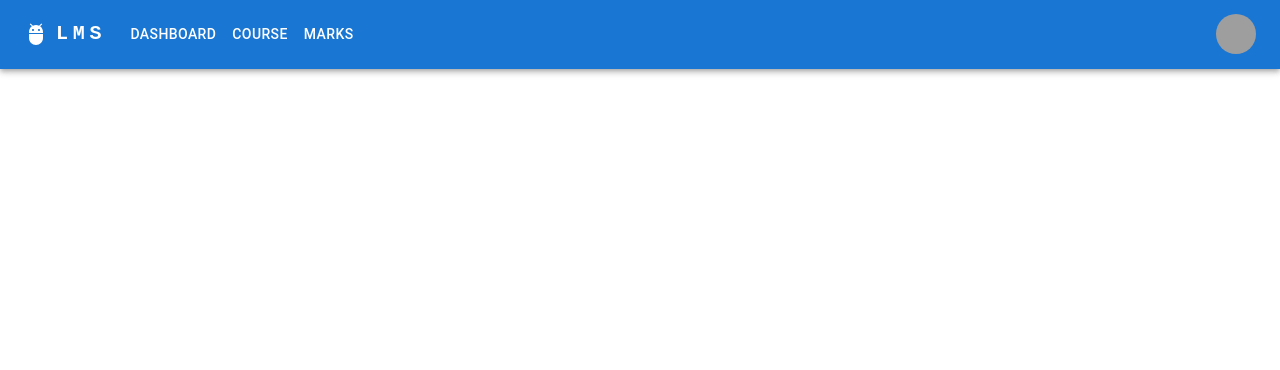
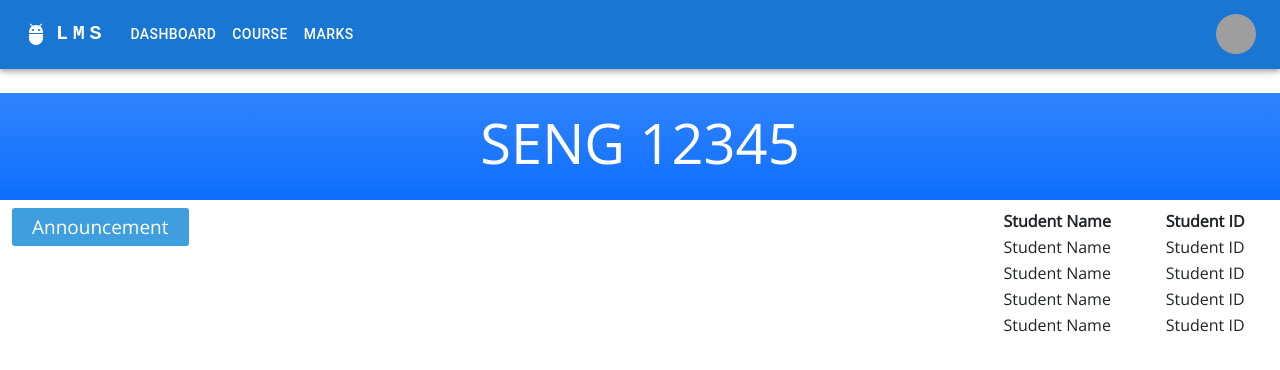
Before and after one commit to GayanMalinda99/Learning-Management-System, a React (Create React App) app in the folder lms-react-app/: page /announcement in a window 1280 px wide. Shown: the top 370 px of the page. Built offline with nearby package versions, Linux system fonts and the light colour scheme; grey boxes are pictures that could not be loaded.

Commit message:
Add announcement panal

```diff
--- a/lms-react-app/package.json
+++ b/lms-react-app/package.json
@@ -12,6 +12,7 @@
     "@testing-library/react": "^13.1.1",
     "@testing-library/user-event": "^13.5.0",
     "axios": "^0.26.1",
+    "boostrap": "^2.0.0",
     "cors": "^2.8.5",
     "react": "^18.0.0",
     "react-dom": "^18.0.0",
--- a/lms-react-app/public/index.html
+++ b/lms-react-app/public/index.html
@@ -25,6 +25,13 @@
       Learn how to configure a non-root public URL by running `npm run build`.
     -->
     <title>React App</title>
+    <!-- CSS only -->
+    <link
+      href="https://cdn.jsdelivr.net/npm/bootstrap@5.2.0-beta1/dist/css/bootstrap.min.css"
+      rel="stylesheet"
+      integrity="sha384-0evHe/X+R7YkIZDRvuzKMRqM+OrBnVFBL6DOitfPri4tjfHxaWutUpFmBp4vmVor"
+      crossorigin="anonymous"
+    />
   </head>
   <body>
     <noscript>You need to enable JavaScript to run this app.</noscript>
@@ -39,5 +46,21 @@
       To begin the development, run `npm start` or `yarn start`.
       To create a production bundle, use `npm run build` or `yarn build`.
     -->
+    <!-- JavaScript Bundle with Popper -->
+    <script
+      src="https://cdn.jsdelivr.net/npm/bootstrap@5.2.0-beta1/dist/js/bootstrap.bundle.min.js"
+      integrity="sha384-pprn3073KE6tl6bjs2QrFaJGz5/SUsLqktiwsUTF55Jfv3qYSDhgCecCxMW52nD2"
+      crossorigin="anonymous"
+    ></script>
+    <script
+      src="https://cdn.jsdelivr.net/npm/@popperjs/core@2.9.2/dist/umd/popper.min.js"
+      integrity="sha384-IQsoLXl5PILFhosVNubq5LC7Qb9DXgDA9i+tQ8Zj3iwWAwPtgFTxbJ8NT4GN1R8p"
+      crossorigin="anonymous"
+    ></script>
+    <script
+      src="https://cdn.jsdelivr.net/npm/bootstrap@5.0.2/dist/js/bootstrap.min.js"
+      integrity="sha384-cVKIPhGWiC2Al4u+LWgxfKTRIcfu0JTxR+EQDz/bgldoEyl4H0zUF0QKbrJ0EcQF"
+      crossorigin="anonymous"
+    ></script>
   </body>
 </html>
--- a/lms-react-app/src/App.jsx
+++ b/lms-react-app/src/App.jsx
@@ -1,10 +1,11 @@
 import React from "react";
 import "./App.scss";
-import { Login, Register } from './components/login/index';
+import { Login, Register } from "./components/login/index";
 import AddCourse from "./components/course/AddCourse";
 import ResponsiveAppBar from "./components/dashboard/LecturerDashboard";
 import ViewCourses from "./components/course/ViewCourses";
-import { Routes,Route } from "react-router";
+import { Routes, Route } from "react-router";
+import Panel from "./components/AnnouncementPalet/Panel";
 
 class App extends React.Component {
   // constructor(props) {
@@ -18,13 +19,10 @@ class App extends React.Component {
 
   //   this.rightSide.classList.add("right");
 
-
   // }
   // changeState(){
 
-
   //   const { isLogginActive } = this.state;
-
 
   //   if (isLogginActive) {
   //       this.rightSide.classList.remove("right");
@@ -38,7 +36,6 @@ class App extends React.Component {
   //   }
 
   //   this.setState(prevState => ({ isLogginActive: !prevState.isLogginActive }));
-
 
   // }
 
@@ -64,19 +61,18 @@ class App extends React.Component {
             onClick={this.changeState.bind(this)}
           />
         </div> */}
-        <ResponsiveAppBar/>
+        <ResponsiveAppBar />
         <Routes>
-          <Route path="/dashboard" element={<ViewCourses/>} />
-          <Route path="/course" element={<AddCourse/>} />
+          <Route path="/dashboard" element={<ViewCourses />} />
+          <Route path="/course" element={<AddCourse />} />
+          <Route path="/announcement" element={<Panel />} />
         </Routes>
-
       </div>
     );
   }
 }
 
-
-const RightSide = props => {
+const RightSide = (props) => {
   return (
     <div
       className="right-side"
--- /dev/null
+++ b/lms-react-app/src/components/AnnouncementPalet/Panel.jsx
@@ -0,0 +1,76 @@
+import React from "react";
+
+function Panal() {
+  return (
+    <div className="container-fluid col-12">
+      <br />
+      <div className="row">
+        <div className="p-3 mb-2 bg-primary bg-gradient text-white">
+          <h1 className="display-4">SENG 12345</h1>
+        </div>
+      </div>
+      <div className="row">
+        <div className="col-9">
+          <div className="row">
+            <div className="col-1">
+              <button
+                className="btn btn-primary align-start"
+                type="button"
+                data-bs-toggle="collapse"
+                data-bs-target="#collapseExample"
+                aria-expanded="false"
+                aria-controls="collapseExample"
+              >
+                Announcement
+              </button>
+            </div>
+          </div>
+
+          <div className="collapse" id="collapseExample">
+            <div className="card card-body">
+              <form>
+                <textarea
+                  className="form-control"
+                  id="exampleFormControlTextarea1"
+                  rows="3"
+                ></textarea>
+                <div className="row">
+                  <input
+                    className="btn btn-primary"
+                    type="submit"
+                    value="Send"
+                  />
+                </div>
+              </form>
+            </div>
+          </div>
+        </div>
+        <div className="col-3">
+          <table className="table table-hover">
+            <tr>
+              <th>Student Name</th>
+              <th>Student ID</th>
+            </tr>
+            <tr>
+              <td>Student Name</td>
+              <td>Student ID</td>
+            </tr>
+            <tr>
+              <td>Student Name</td>
+              <td>Student ID</td>
+            </tr>
+            <tr>
+              <td>Student Name</td>
+              <td>Student ID</td>
+            </tr>
+            <tr>
+              <td>Student Name</td>
+              <td>Student ID</td>
+            </tr>
+          </table>
+        </div>
+      </div>
+    </div>
+  );
+}
+export default Panal;
```
Also changed, not shown: 1 other file (tests, documents, lock files or other folders). Lines whose indentation alone changed are shown as unchanged.
